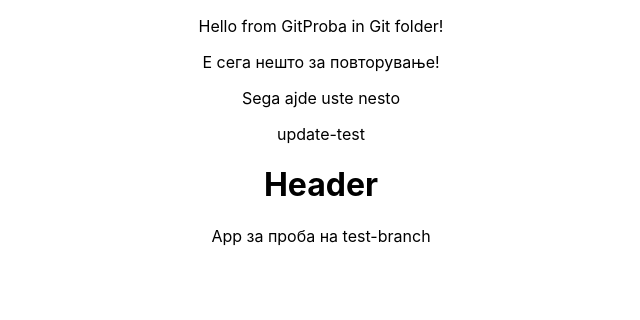
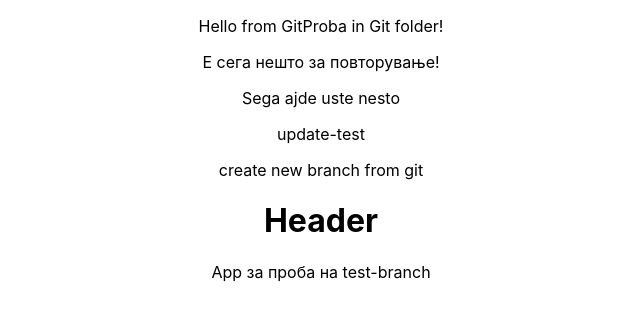
Before and after one commit to Cvetan65/W3SchooolProba, a React (Create React App) app in the folder pactum-verum/: page / in a window 1280 px wide. Shown: the top 320 px of the page, without its empty margins (319-959 px from the left). Built offline with nearby package versions, Linux system fonts and the light colour scheme.

Commit message:
create new branch through git

```diff
--- a/pactum-verum/src/components/GitProba.js
+++ b/pactum-verum/src/components/GitProba.js
@@ -5,6 +5,8 @@ const GitProba = () => {
             <p>Е сега нешто за повторување!</p>
             <p>Sega ajde uste nesto </p>
             <p>update-test </p>
+            <p>create new branch from git</p>
+
         </div>
      );
 }
```
